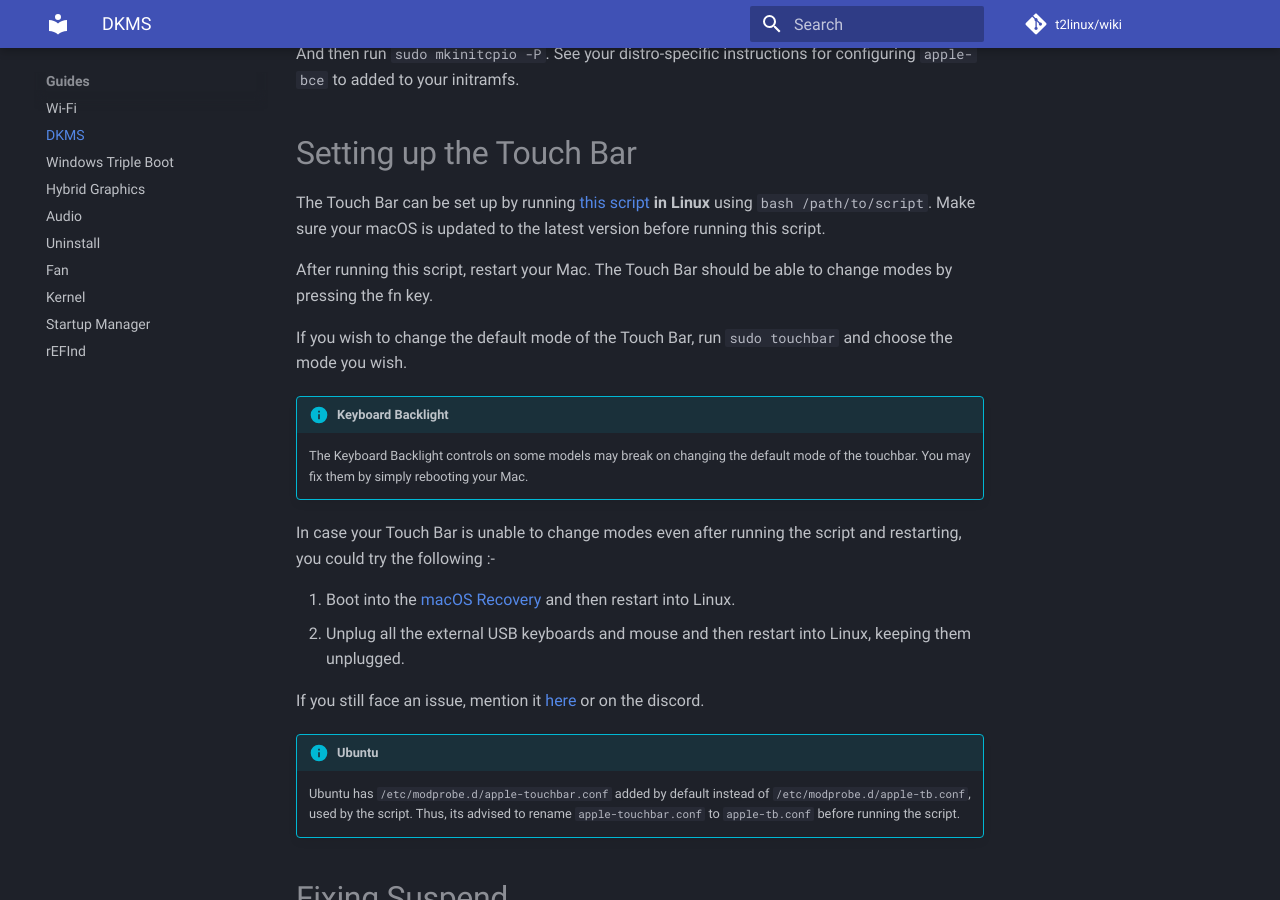
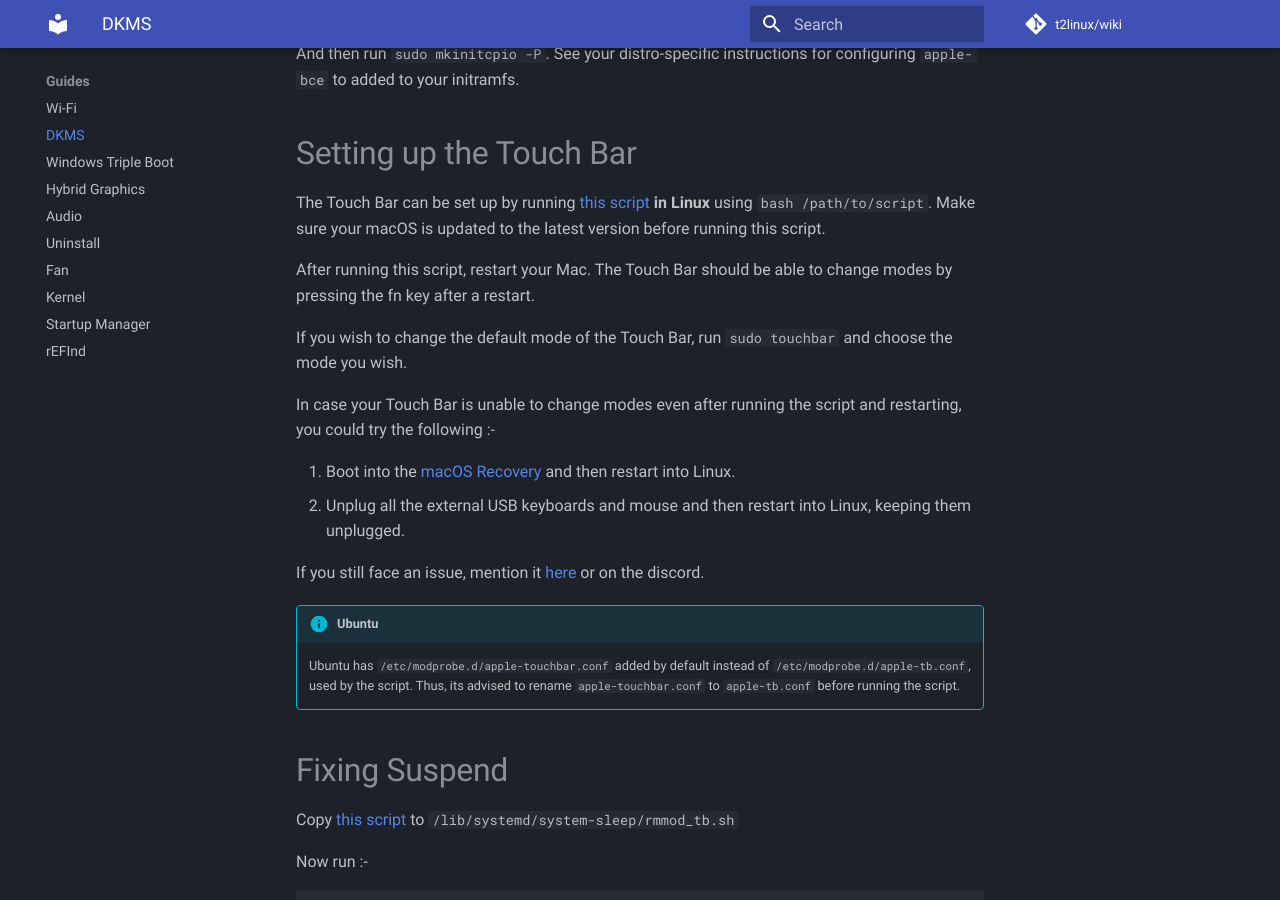
Before and after one commit to t2linux/wiki, an MkDocs documentation site: the page built from docs/guides/dkms.md, in a window 1280 px wide and 900 px high, scrolled down 2825 px. Built offline with MkDocs 1.6.1 and Material for MkDocs 9.7.7, drawn with Linux system fonts in a browser that asks for light colours; comment, search, counter and statistics services are not loaded.

Commit message:
Better way to change touchbar modes

```diff
--- a/docs/guides/dkms.md
+++ b/docs/guides/dkms.md
@@ -105,12 +105,9 @@ See your distro-specific instructions for configuring `apple-bce` to added to yo
 
 The Touch Bar can be set up by running [this script](../tools/touchbar.sh) **in Linux** using `bash /path/to/script`. Make sure your macOS is updated to the latest version before running this script.
 
-After running this script, restart your Mac. The Touch Bar should be able to change modes by pressing the fn key.
+After running this script, restart your Mac. The Touch Bar should be able to change modes by pressing the fn key after a restart.
 
 If you wish to change the default mode of the Touch Bar, run `sudo touchbar` and choose the mode you wish.
-
-!!! info "Keyboard Backlight"
-    The Keyboard Backlight controls on some models may break on changing the default mode of the touchbar. You may fix them by simply rebooting your Mac.
 
 In case your Touch Bar is unable to change modes even after running the script and restarting, you could try the following :-
 
```
Also changed, not shown: 1 other file.
